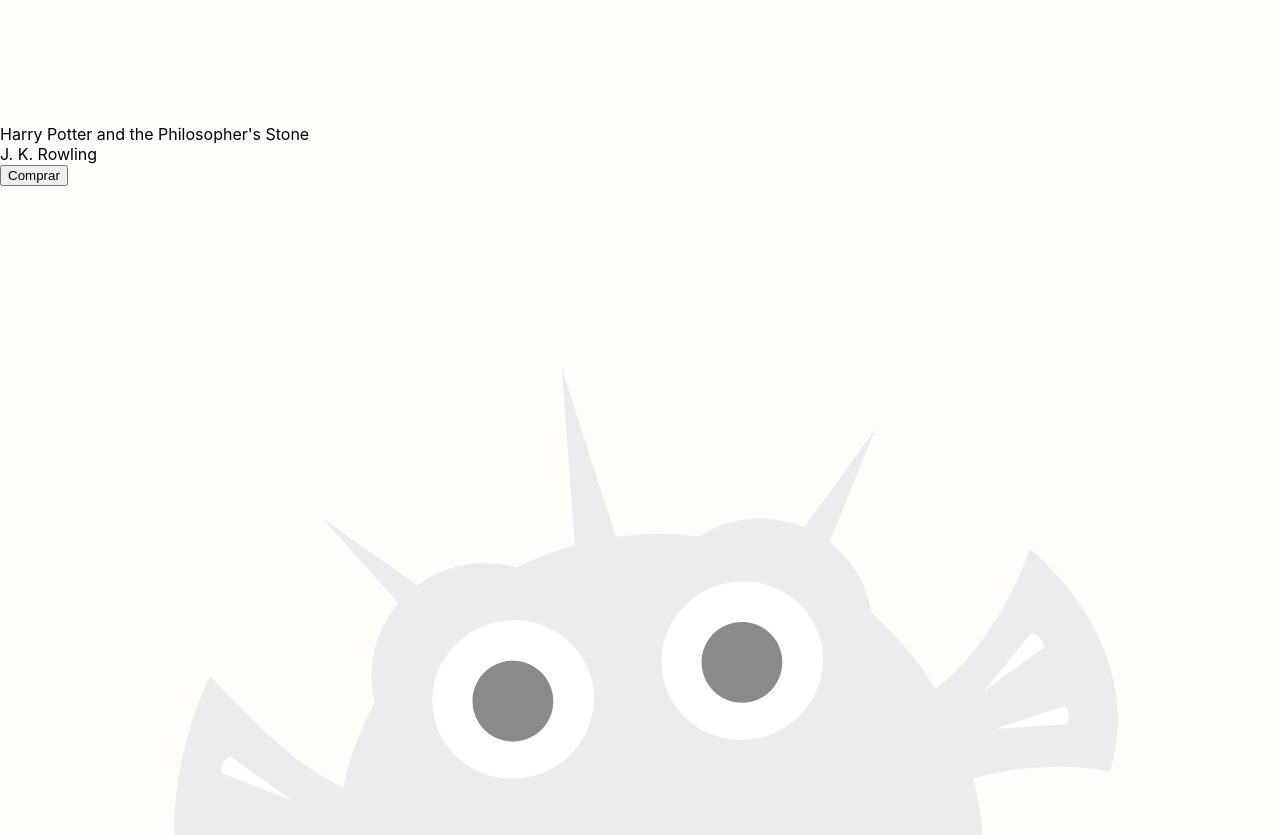
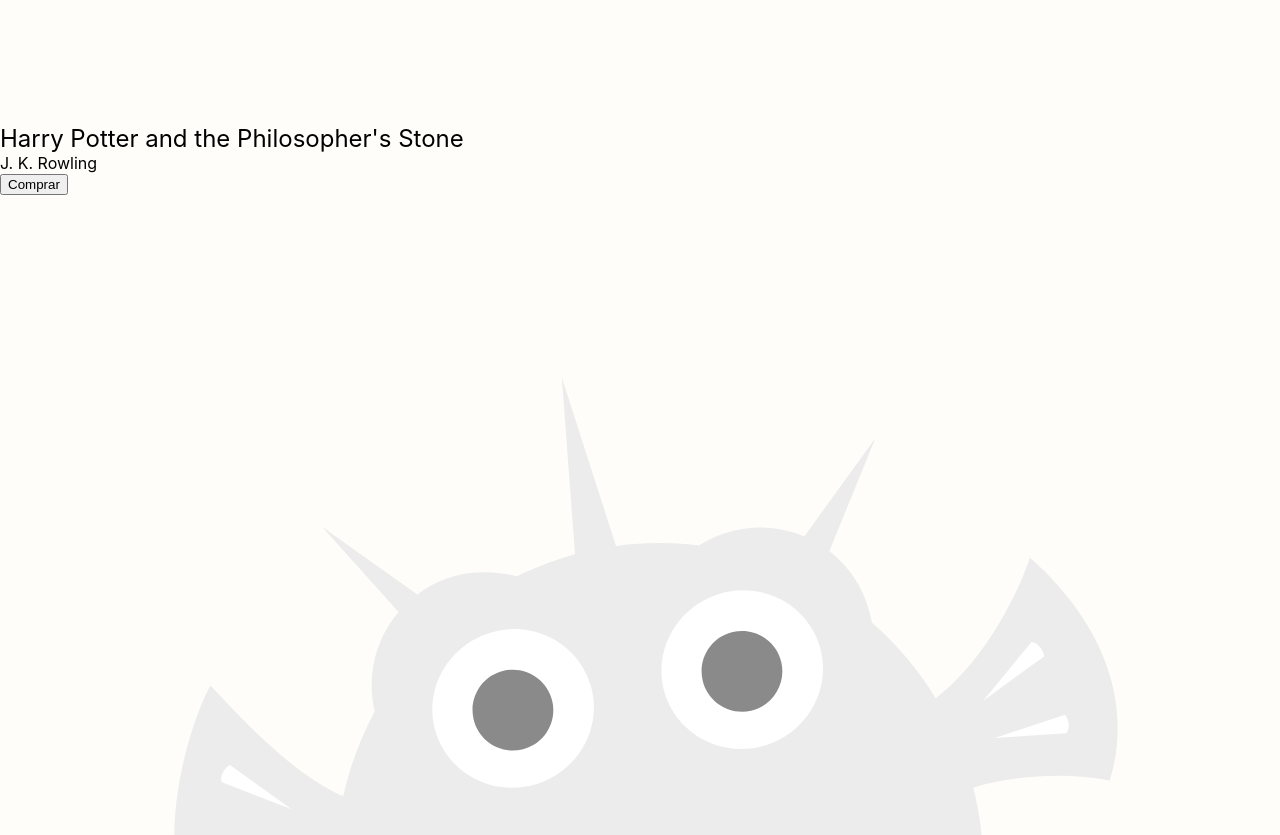
Before and after one commit to ronalson/flip-books, a Vue app: page /#/ in a window 1280 px wide. Shown: the part 1160-1995 px from the top of the page. Built offline with nearby package versions, Linux system fonts and the light colour scheme.

Commit message:
Fix headers tag font-sizing.

```diff
--- a/src/styles/base/_minireset.scss
+++ b/src/styles/base/_minireset.scss
@@ -32,9 +32,11 @@ h3,
 h4,
 h5,
 h6 {
-  font-size: 100%;
+  // font-size: 100%;
   font-weight: normal;
 }
+
+
 
 ul {
   list-style: none;
@@ -52,7 +54,8 @@ html {
 }
 
 *, *:before, *:after {
-  box-sizing: inherit;
+  // box-sizing: inherit;
+  box-sizing: border-box;
 }
 
 img,
```
